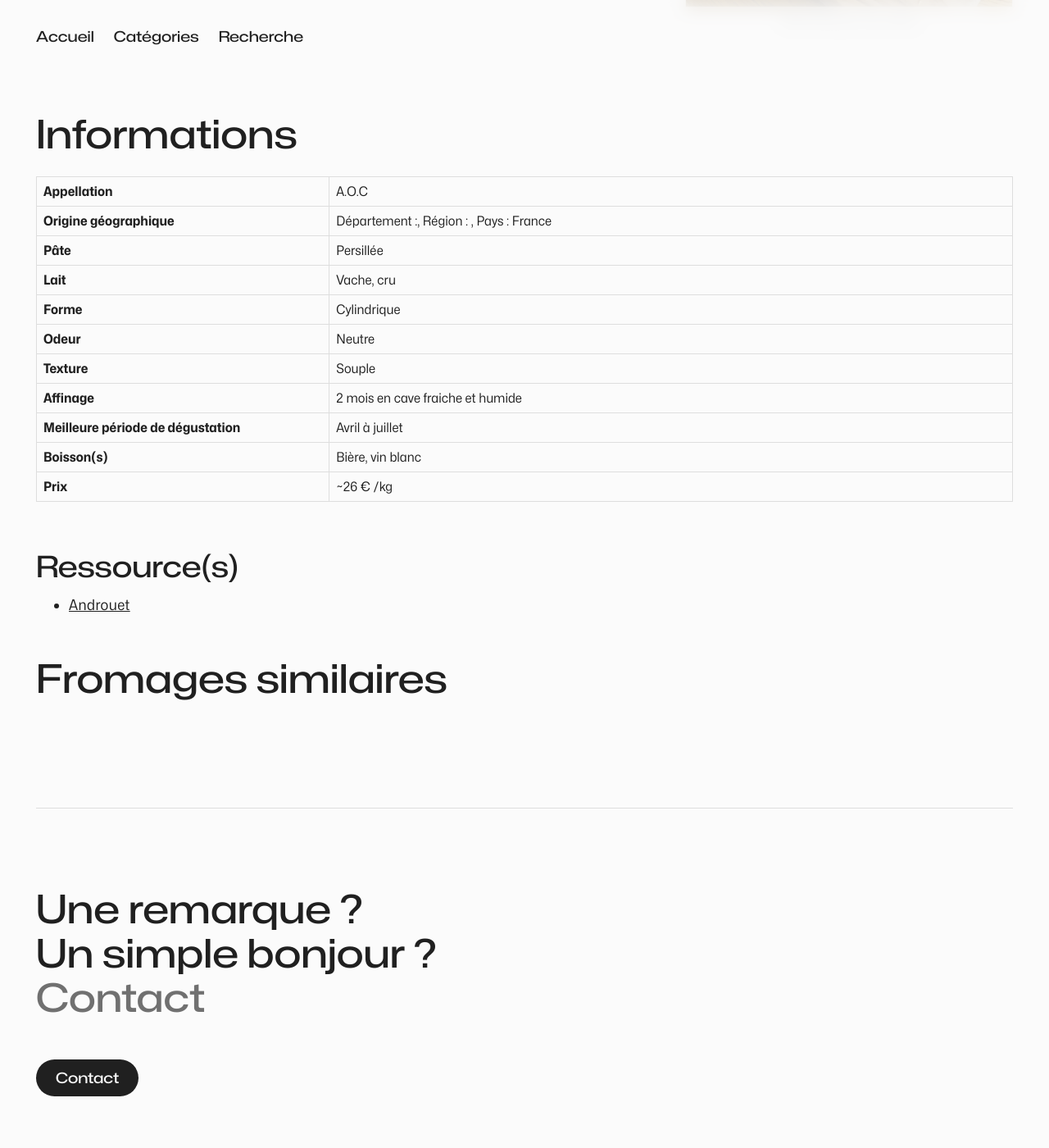
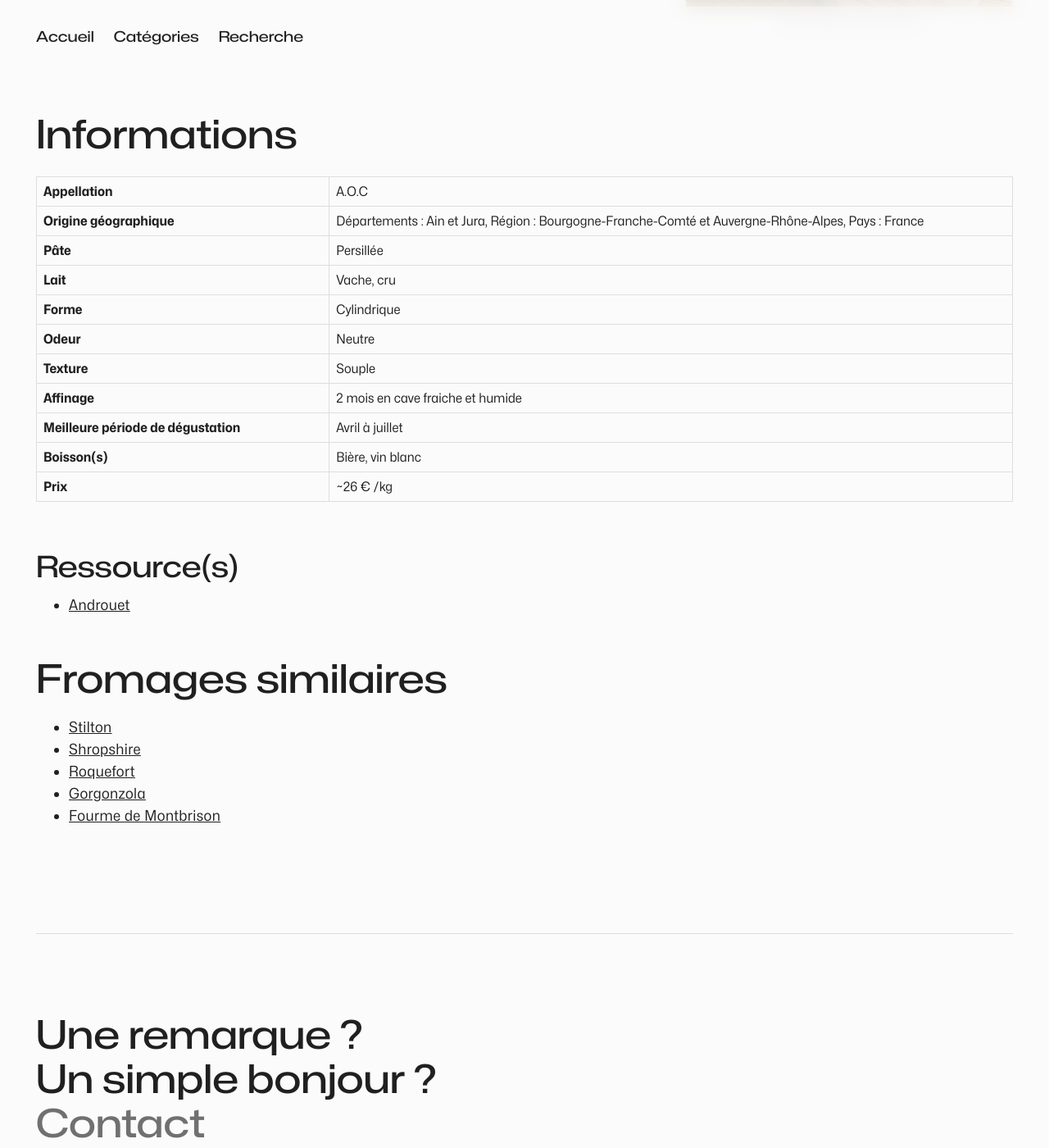
Before and after one commit to timotheejulien/fromages, a Jekyll site: the page built from _posts/2024-02-21-bleu-de-gex.md, in a window 1280 px wide and 1400 px high, scrolled down 613 px. Shown: the whole window at 82% size. Built offline with Jekyll 4.4.1, drawn with Linux system fonts in a browser that asks for light colours; comment, search, counter and statistics services are not loaded.

Commit message:
Mise à jour : Bleu de Gex

```diff
--- a/_layouts/post.html
+++ b/_layouts/post.html
@@ -23,7 +23,7 @@
         <h2>Fromages similaires</h2>
 
         {% assign maxRelated = 5 %}
-        {% assign minCommonTags =  2 %}
+        {% assign minCommonTags =  1 %}
         {% assign maxRelatedCounter = 0 %}
 
         <ul class="related-posts">
--- a/_posts/2024-02-21-bleu-de-gex.md
+++ b/_posts/2024-02-21-bleu-de-gex.md
@@ -14,7 +14,7 @@ tags-preview: "Pâte persillée"
 ## Informations
 
 | **Appellation** | A.O.C |
-| **Origine géographique** | Département :, Région : , Pays : France  |
+| **Origine géographique** | Départements : Ain et Jura, Région :  Bourgogne-Franche-Comté et Auvergne-Rhône-Alpes, Pays : France  |
 | **Pâte** | Persillée |
 | **Lait** | Vache, cru |
 | **Forme** | Cylindrique |
```
